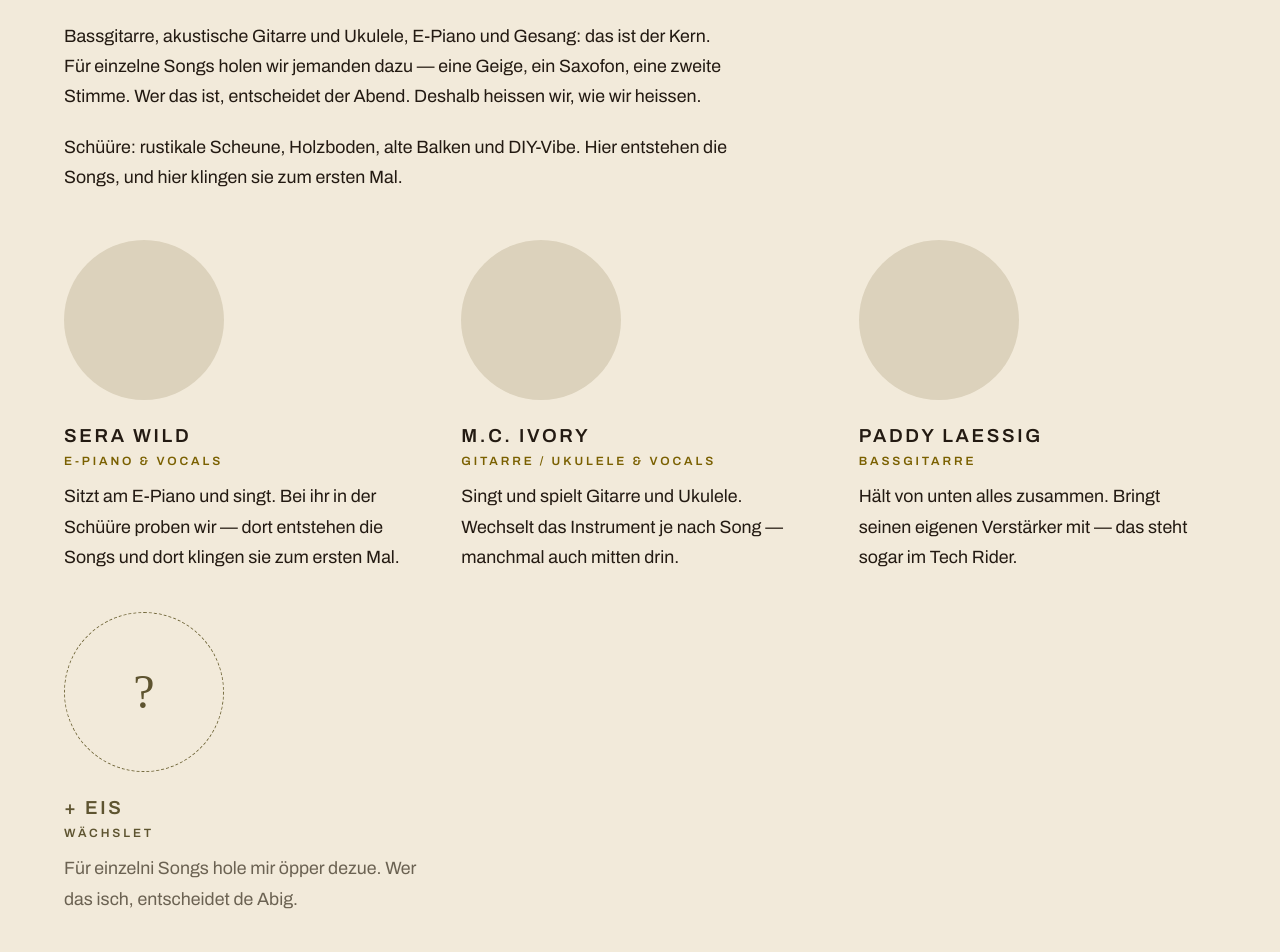
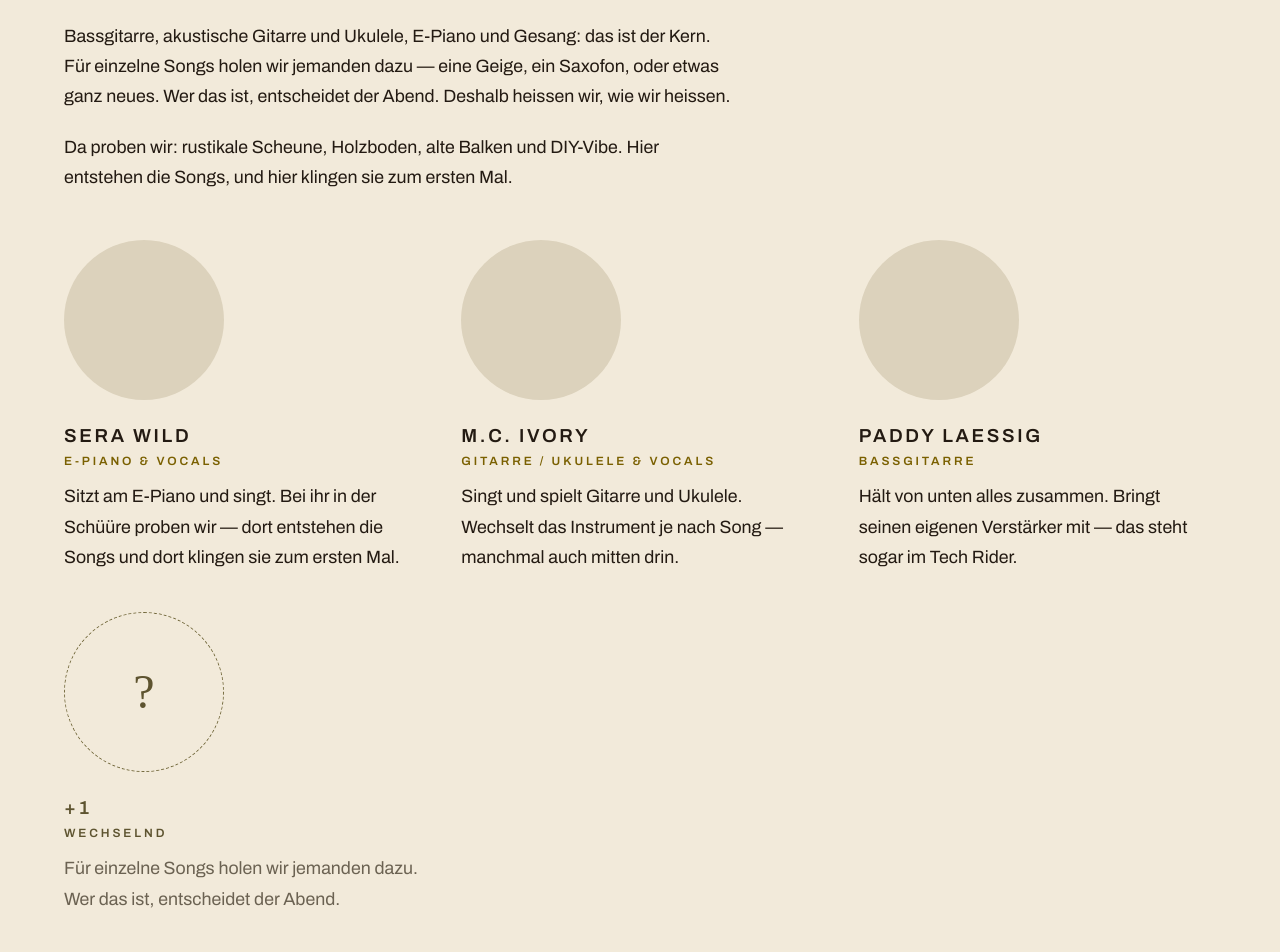
Before and after one commit to serawild/flexibelle_website, an Astro site: page / in a window 1280 px wide. Shown: the part 880-1832 px from the top of the page. Built offline with nearby package versions, Linux system fonts and the light colour scheme; Astro itself is replaced by a stand-in of ours; a web font is replaced by a local one.

Commit message:
Textkorrekturen: Schüüre, vierter Künstler, Jubiläumsfeier
Co-Authored-By: Claude Sonnet 4.6 <noreply@anthropic.com>

```diff
--- a/src/components/Besetzung.astro
+++ b/src/components/Besetzung.astro
@@ -20,10 +20,10 @@ import besetzung from '../data/besetzung.json';
   <li>
     <div class="flex h-40 w-40 items-center justify-center rounded-full border border-dashed
       border-khaki font-marke text-5xl text-khaki-tief">?</div>
-    <h3 class="titel mt-6 text-untertitel text-khaki-tief">+ eis</h3>
-    <p class="mt-1 text-label font-semibold uppercase text-khaki-tief">wächslet</p>
+    <h3 class="titel mt-6 text-untertitel text-khaki-tief">+1</h3>
+    <p class="mt-1 text-label font-semibold uppercase text-khaki-tief">wechselnd</p>
     <p class="mt-3 max-w-sm text-taupe">
-      Für einzelni Songs hole mir öpper dezue. Wer das isch, entscheidet de Abig.
+      Für einzelne Songs holen wir jemanden dazu. Wer das ist, entscheidet der Abend.
     </p>
   </li>
 </ul>
--- a/src/data/termine.json
+++ b/src/data/termine.json
@@ -10,7 +10,7 @@
   {
     "datum": "2026-09-06",
     "anzeige": "SO 06.09.2026",
-    "ort": "Jubiläumsfiir AVA, Aarau",
+    "ort": "Jubiläumsfeier AVA, Aarau",
     "zeit": "",
     "gast": "",
     "link": ""
--- a/src/pages/index.astro
+++ b/src/pages/index.astro
@@ -19,11 +19,11 @@ import musik from '../data/musik.json';
     <div class="mt-6 max-w-text space-y-5">
       <p>
         Bassgitarre, akustische Gitarre und Ukulele, E-Piano und Gesang: das ist der Kern.
-        Für einzelne Songs holen wir jemanden dazu — eine Geige, ein Saxofon, eine zweite Stimme.
+        Für einzelne Songs holen wir jemanden dazu — eine Geige, ein Saxofon, oder etwas ganz neues.
         Wer das ist, entscheidet der Abend. Deshalb heissen wir, wie wir heissen.
       </p>
       <p>
-        Schüüre: rustikale Scheune, Holzboden, alte Balken und DIY-Vibe. Hier entstehen die Songs,
+        Da proben wir: rustikale Scheune, Holzboden, alte Balken und DIY-Vibe. Hier entstehen die Songs,
         und hier klingen sie zum ersten Mal.
       </p>
     </div>
```
